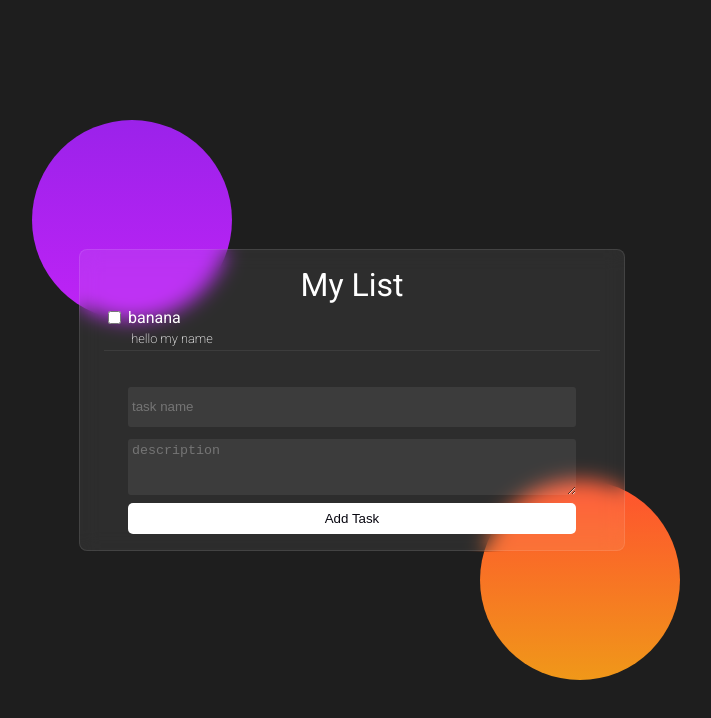
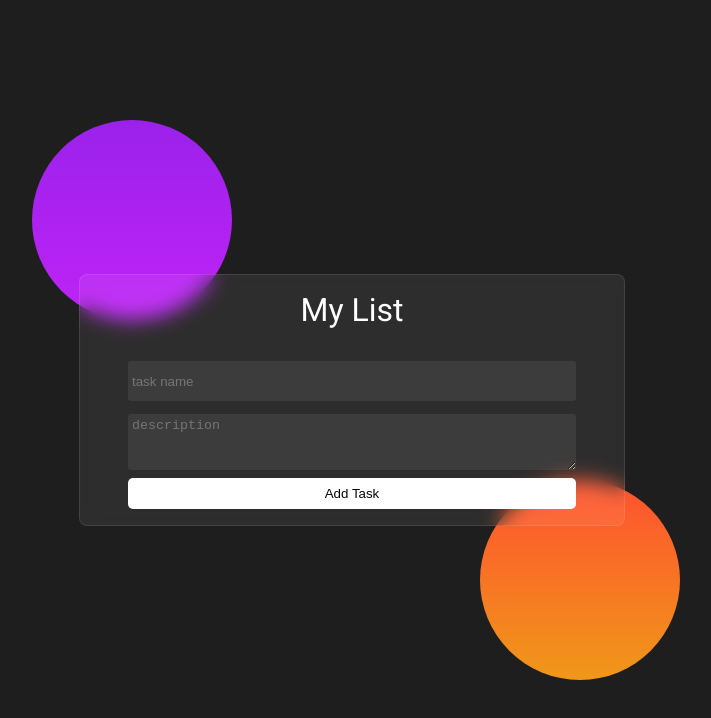
Before and after one commit to naveenstheninjastudio/Reactapps, a React (Vite) app: page /todo-list-app in a window 1280 px wide. Shown: the top 718 px of the page, without its empty margins (288-999 px from the left). Built offline with nearby package versions, Linux system fonts and the light colour scheme.

Commit message:
hide list on empty

```diff
--- a/src/pages/toDoList-page.jsx
+++ b/src/pages/toDoList-page.jsx
@@ -3,9 +3,7 @@ import { ToDoListApp } from "../components/toDoList";
 import { v4 as uuidv4 } from "uuid";
 
 export function ToDoListAppPage() {
-  const [tasks, setTask] = useState([
-    { task: "banana", description: "hello my name", done: false, id: uuidv4() },
-  ]);
+  const [tasks, setTask] = useState([]);
   const [taskName, setTaskName] = useState("");
   const [taskdescription, setTaskdescription] = useState("");
   const clickHandler = () => {
@@ -33,7 +31,7 @@ export function ToDoListAppPage() {
         <div className="toDoTaskListContainer">
           {tasks.map((item) => (
             <ToDoListApp
-              key={item.id}
+              key={item?.id}
               {...item}
               toggleTask={() => toggleTask(item.id)}
             />
```
